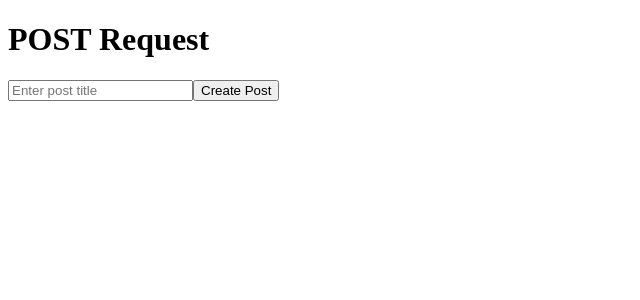
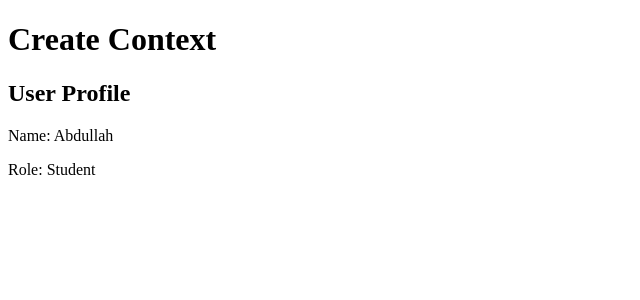
Before and after one commit to abdullahshabir31/React-Learning, a React (Vite) app: page / in a window 1280 px wide. Shown: the top 300 px of the page, without its empty margins (0-640 px from the left). Built offline with nearby package versions, Linux system fonts and the light colour scheme.

Commit message:
Add create context example

```diff
--- /dev/null
+++ b/src/13-Context-API/01-create-context.jsx
@@ -0,0 +1,31 @@
+import { createContext, useContext } from "react";
+
+const UserContext = createContext();
+
+function UserProfile() {
+  const user = useContext(UserContext);
+
+  return (
+    <div>
+      <h2>User Profile</h2>
+      <p>Name: {user.name}</p>
+      <p>Role: {user.role}</p>
+    </div>
+  );
+}
+
+function CreateContextExample() {
+  const user = {
+    name: "Abdullah",
+    role: "Student",
+  };
+
+  return (
+    <UserContext.Provider value={user}>
+      <h1>Create Context</h1>
+      <UserProfile />
+    </UserContext.Provider>
+  );
+}
+
+export default CreateContextExample;
--- a/src/App.jsx
+++ b/src/App.jsx
@@ -1,7 +1,7 @@
-import PostRequest from "./12-API-Integration/05-post-request";
+import CreateContextExample from "./13-Context-API/01-create-context";
 
 function App() {
-  return <PostRequest />;
+  return <CreateContextExample />;
 }
 
 export default App;
```
